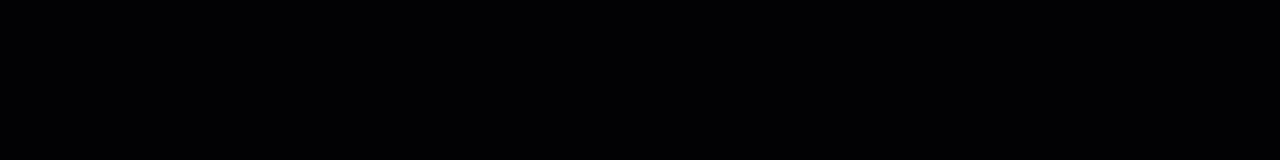
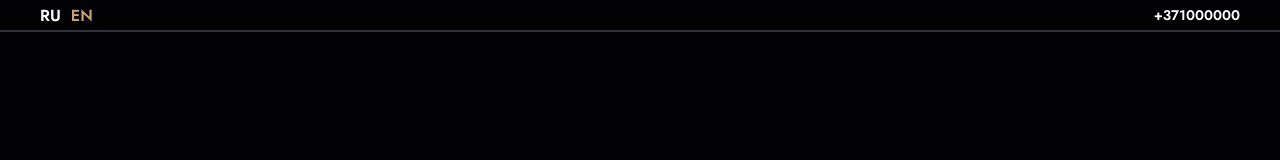
Before and after one commit to Rom-Freedom/coffe, a plain HTML site: page index.html in a window 1280 px wide. Drawn offline with Linux system fonts and the light colour scheme.

Commit message:
to form and style header__line class

```diff
--- a/css/style.css
+++ b/css/style.css
@@ -1,4 +1,60 @@
+:root {
+    --primary-color: #FFF;
+    --header-line: #32323D;
+    --text-color: #DFDFDF;
+    --price-old_color: #818181;
+    --footer-logo-color: #F8DABF;
+    --xl-color: #C7A17A;
+}
+
+* {
+    box-sizing: border-box;
+}
+
 body {
     margin: 0;
     background-color: #020204;
+    font-family: 'Jost', sans-serif;
 }
+
+a {
+    text-decoration: none;
+}
+.container {
+    width: 1200px;
+    margin: 0 auto;
+}
+
+.header__line {
+    border-bottom: 1px solid var(--header-line);
+}
+.header {
+    border-bottom: 1px solid var(--header-line);
+}
+
+.header__line-wrapper {
+    height: 30px;
+    display: flex;
+    justify-content: space-between;
+    align-items: center;
+}
+
+.header__lng {
+    display: flex;
+}
+
+.header__lng a {
+    margin-right: 10px;
+    color: var(--primary-color);
+    font-weight: 600;
+    text-transform: uppercase;
+}
+
+.header__lng a.active {
+    color: var(--xl-color);
+}
+.header__phone {
+    color: var(--primary-color);
+    font-size: 14px;
+    font-weight: 600;
+}
--- a/index.html
+++ b/index.html
@@ -4,9 +4,26 @@
     <meta charset="UTF-8">
     <meta name="viewport" content="width=device-width, initial-scale=1.0">
     <title>Coffe</title>
+    <link rel="preconnect" href="https://fonts.googleapis.com">
+    <link rel="preconnect" href="https://fonts.gstatic.com" crossorigin>
+    <link href="https://fonts.googleapis.com/css2?family=Jost:wght@400;500;600;900&display=swap" rel="stylesheet">
     <link rel="stylesheet" href="css/style.css">
 </head>
 <body>
+    <header class="header">
+        <div class="header__line">
+            <div class="container">
+                <div class="header__line-wrapper">
+                        <div class="header__lng">
+                            <a href="#">Ru</a>
+                            <a href="#" class="active">En</a>
+                        </div>
+                        <a class="header__phone" href="">+371000000</a>
+                    </div>
+                </div>
+            <div class="container">
 
+        </div>
+    </header>
 </body>
 </html>
```
Also changed, not shown: img/coffee _logo.png (added).
